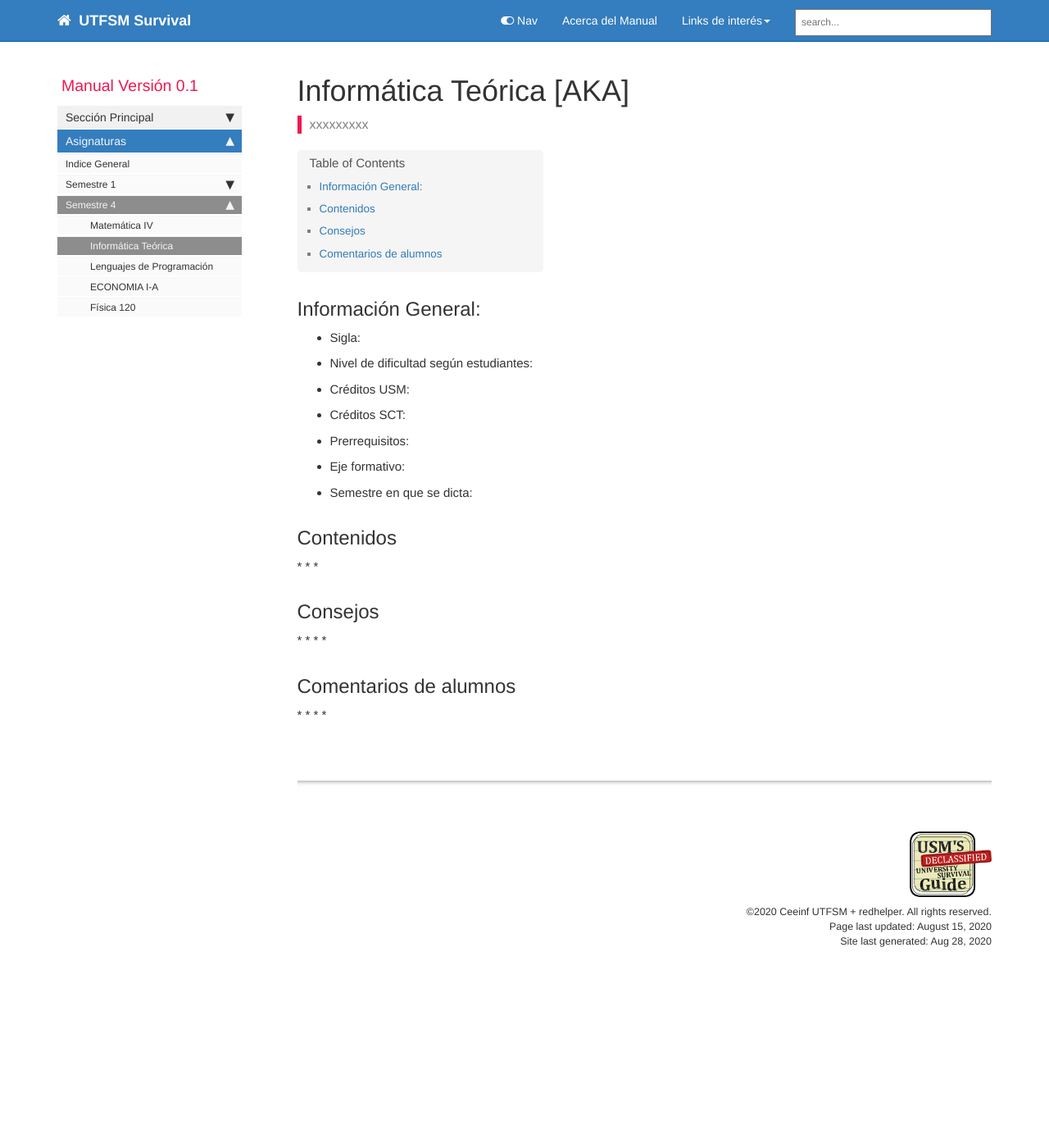
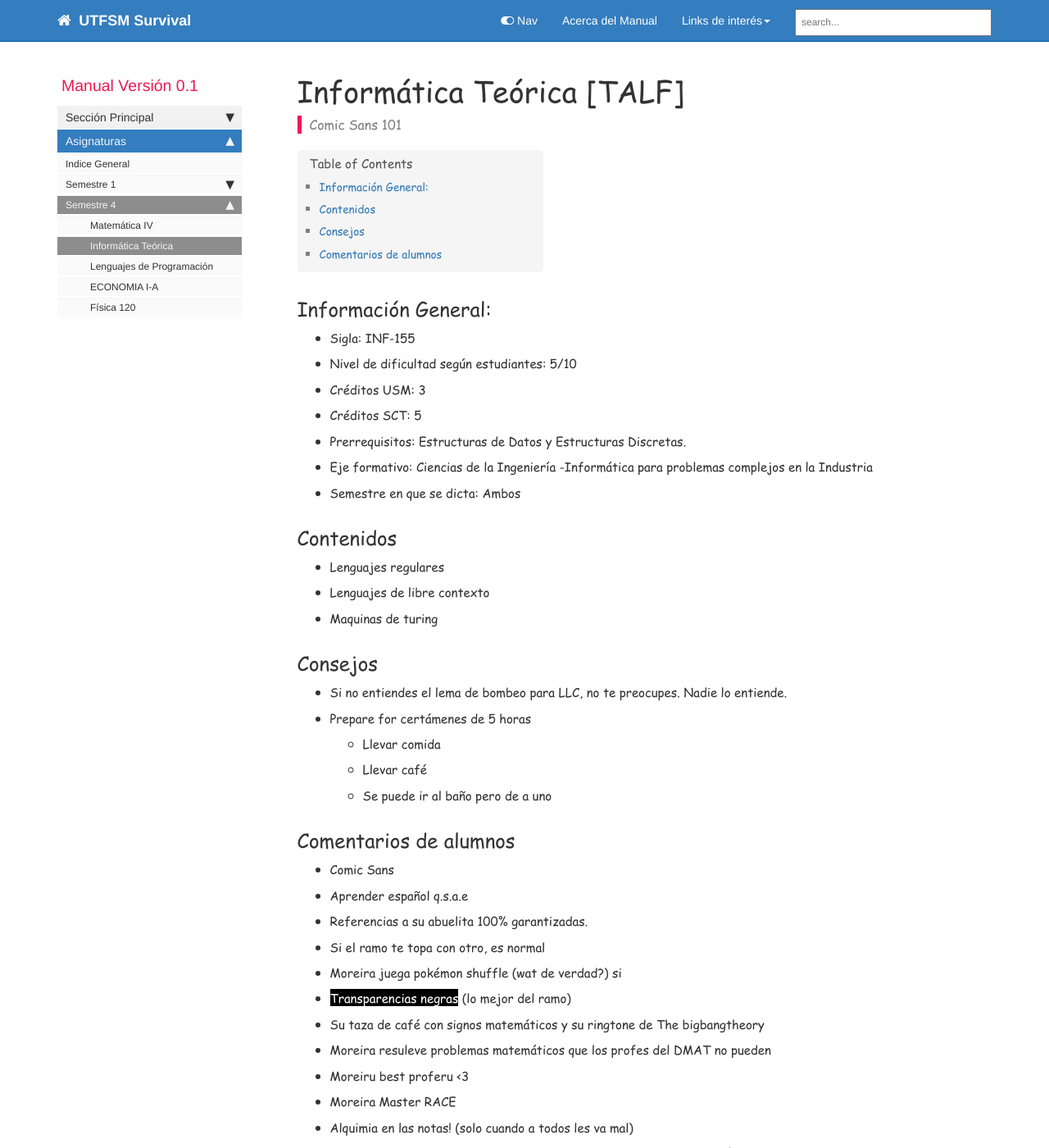
Before and after one commit to CEEINF-UTFSM/utfsm-survival-guide, a Jekyll site: the page built from pages/semestre-4/semestre4_INF155.md, in a window 1280 px wide and 1400 px high. Shown: the whole window at 82% size. Built offline with Jekyll 4.4.1, drawn with Linux system fonts in a browser that asks for light colours; comment, search, counter and statistics services are not loaded; some of the changed text lies outside the part shown.

Commit message:
TALF y Comic Sans

```diff
--- /dev/null
+++ b/css/comic-sans.css
@@ -0,0 +1,18 @@
+@font-face {
+    font-family: ComicSansMS;
+    src: url(/css/fonts/ComicSansMS.ttf);
+}
+
+/*
+tg-sb-content: Todo el "contenido" de la pagina.
+body: Toda la pagina
+*/
+
+#tg-sb-content {
+    font-family: ComicSansMS;
+}
+
+.transparencias {
+    background-color: black;
+    color: white;
+}
--- a/pages/semestre-4/semestre4_INF155.md
+++ b/pages/semestre-4/semestre4_INF155.md
@@ -1,47 +1,61 @@
 ---
-title: Informática Teórica [AKA]
+title: Informática Teórica [TALF]
 keywords:
-last_updated: August 15, 2020
-summary: "xxxxxxxxx"
+last_updated: August 18, 2020
+summary: "Comic Sans 101"
 sidebar: main_sidebar
 permalink: semestre4_INF155.html
 folder: semestre-4
 ---
-
+<link rel="stylesheet" href="{{ site.baseurl }}/css/comic-sans.css">
 
 ## Información General:
-* Sigla:
-* Nivel de dificultad según estudiantes:
-* Créditos USM:
-* Créditos SCT:
-* Prerrequisitos:
-* Eje formativo:
-* Semestre en que se dicta:
+* Sigla: INF-155
+* Nivel de dificultad según estudiantes: 5/10
+* Créditos USM: 3
+* Créditos SCT: 5
+* Prerrequisitos: Estructuras de Datos y Estructuras Discretas.
+* Eje formativo:  Ciencias de la Ingeniería -Informática para problemas complejos en la Industria
+* Semestre en que se dicta: Ambos
 
 
 ## Contenidos
 
-*
-*
-*
+* Lenguajes regulares
+* Lenguajes de libre contexto
+* Maquinas de turing
 
 
 ## Consejos
-*
-*
-*
-*
+* Si no entiendes el lema de bombeo para LLC, no te preocupes. Nadie lo entiende.
+* Prepare for certámenes de 5 horas
+    * Llevar comida
+    * Llevar café
+    * Se puede ir al baño pero de a uno
 
 
 ## Comentarios de alumnos
 
-*
-*
-*
-*
-
+* Comic Sans
+* Aprender español q.s.a.e
+* Referencias a su abuelita 100% garantizadas.
+* Si el ramo te topa con otro, es normal
+* Moreira juega pokémon shuffle (wat de verdad?) si
+* <div><it class="transparencias">Transparencias negras</it> (lo mejor del ramo)</div>
+* Su taza de café con signos matemáticos y su ringtone de The bigbangtheory
+* Moreira resuleve problemas matemáticos que los profes del DMAT no pueden
+* Moreiru best proferu <3
+* Moreira Master RACE
+* Alquimia en las notas! (solo cuando a todos les va mal)
+* Turing tkm (no homo) (na m3n mentira todo el homo.)(Turing era gay :$)(Aprovechen lo ultimo)
+* Puede que su abuelita entienda, pero en el fondo, al igual que a usetd... tampoco le importa.
+* Profe pascuero <3
+* Paleta de colores de los plumones diferentes en cada festividad
+* Hagan las tareas ANTES del certamen, el certamen es una versión más larga de ellas pero iguales.
+* Si es turing completo, entonces se puede instalar en Linux :D
+* A moreira le gusta The Big Bang Theory (es divertido cuando lo llaman en clases).
+* El ramo se puede pasar leyendo las ppt. Pero ir a clases de moreira es una bendición.
 
 [1]: https://www.com
 
-
 {% include links.html %}
```
Also changed, not shown: css/fonts/ComicSansMS.ttf (added).
